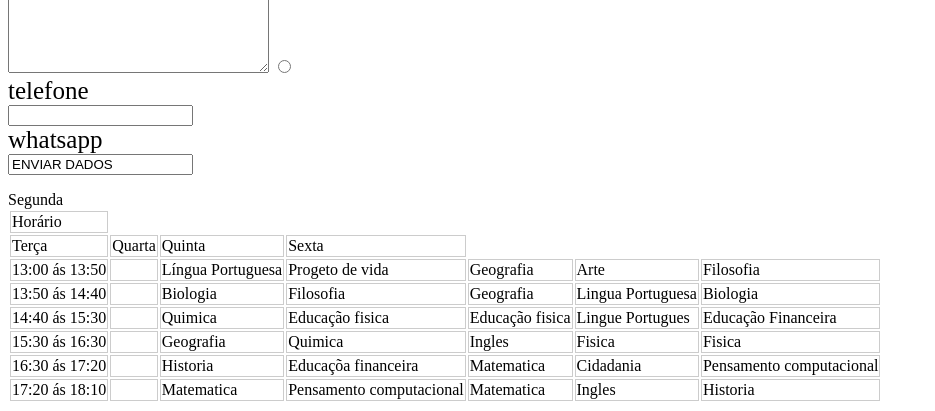
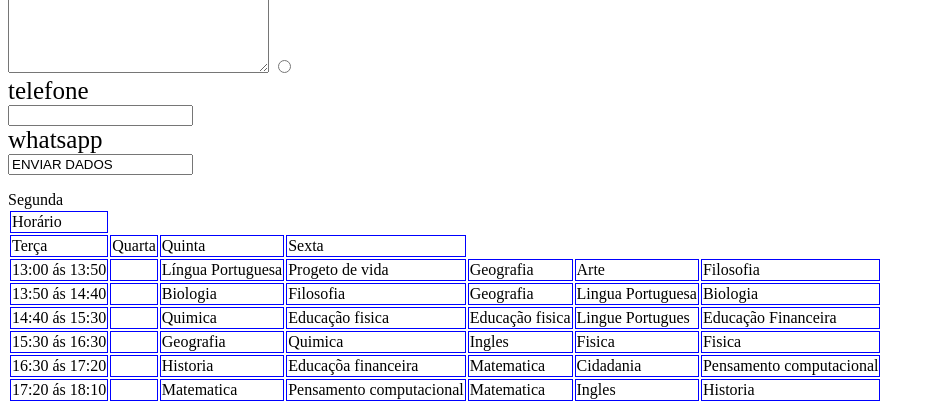
Before and after one commit to gabrielleers112/formulario, a plain HTML site: page index.html in a window 1280 px wide. Shown: the part 943-1354 px from the top of the page, without its empty margins (0-935 px from the left). Drawn offline with Linux system fonts and the light colour scheme.

Commit message:
Update style.css

```diff
--- a/style.css
+++ b/style.css
@@ -1,11 +1,11 @@
 body{
-  backgrond:celadon ;
+  backgrond: celadon;
 }
-form  label{
+form label{
   display:block;
   font-size:25px;
 }
-td {
-   border:1px solid #CCCCCC;
-   border-color:;
+td{
+   border:1px solid;
+   border-color:blue;
 }
```
